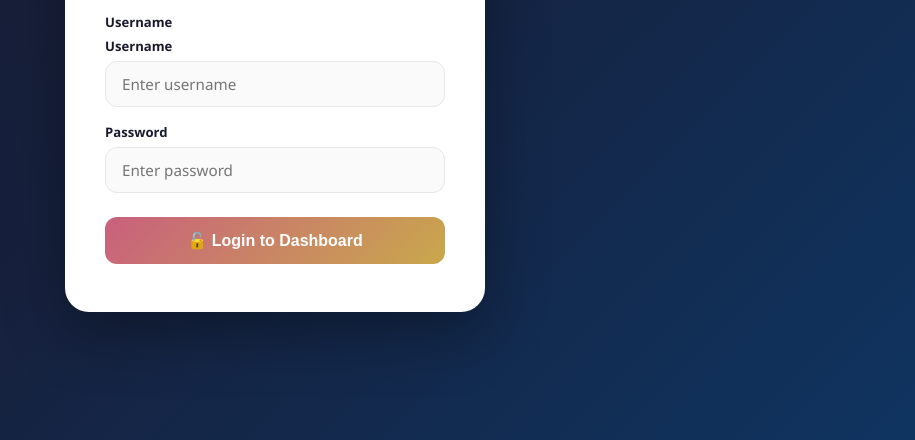
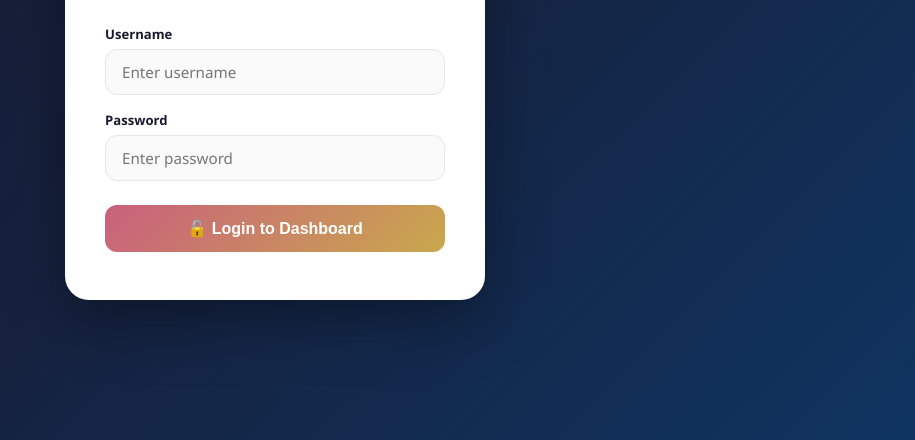
Before and after one commit to Amankumar9506/raju, a plain HTML site: page admin.html in a window 1280 px wide. Shown: the part 360-800 px from the top of the page, without its empty margins (365-1280 px from the left). Drawn offline with Linux system fonts and the light colour scheme.

Commit message:
Update admin.html

```diff
--- a/admin.html
+++ b/admin.html
@@ -174,7 +174,6 @@
     <h2>Radiant Glow Clinic</h2>
     <p>Secure access for clinic staff only</p>
     <div class="form-group">
-      <label>Username</label>
      <div class="form-group">
     <label>Username</label>
     <input type="text" id="loginUser" placeholder="Enter username" autocomplete="off">
```
